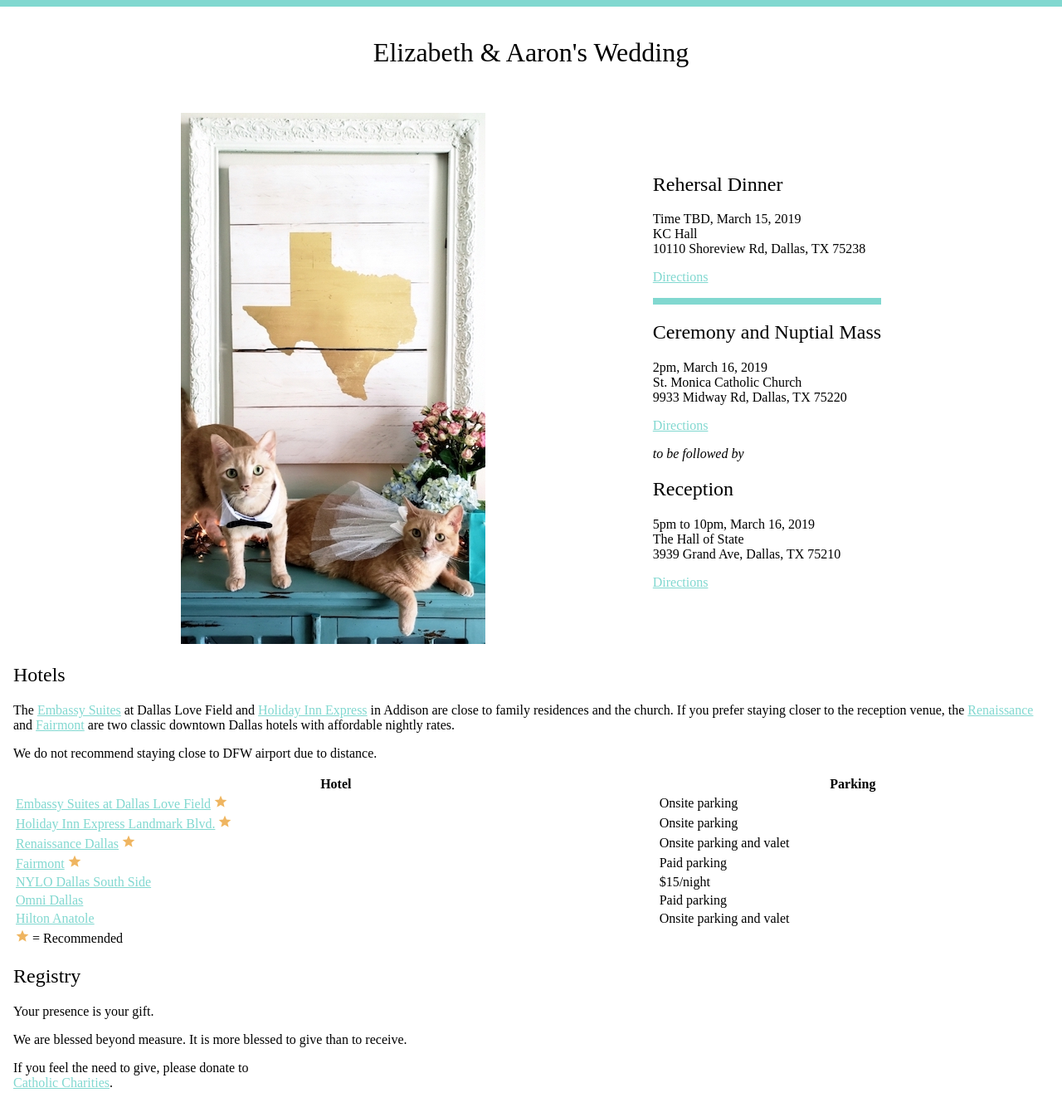
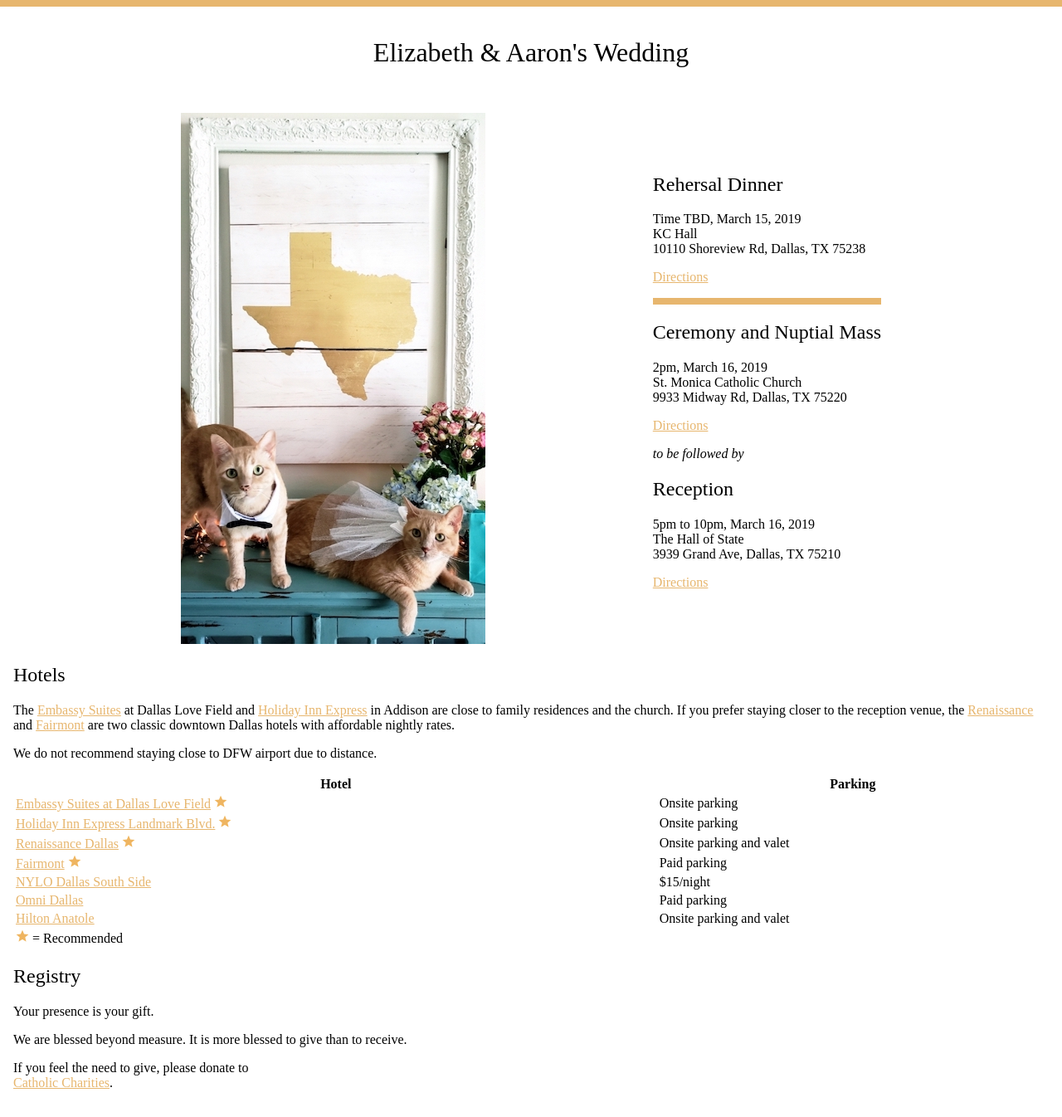
Before and after one commit to breckenedge/meowiedintexas.com, a Jekyll site: the page built from index.html, in a window 1280 px wide. Shown: the whole page at 83% size. Built offline with Jekyll 4.4.1, drawn with Linux system fonts in a browser that asks for light colours.

Commit message:
Replace blue with gold as accent color

```diff
--- a/assets/main.css
+++ b/assets/main.css
@@ -1,5 +1,7 @@
 :root {
   --tiffanyBlueColor: #81d8d0;
+  --goldColor: rgb(231, 182, 110);
+  --accentColor: var(--goldColor);
   --bodyBackgroundColor: white;
 }
 
@@ -12,13 +14,13 @@ body {
 }
 
 header {
-  border-top: 0.5em solid var(--tiffanyBlueColor);
+  border-top: 0.5em solid var(--accentColor);
   padding: 1em 0;
   text-align: center;
 }
 
 hr {
-  border-top: 0.5em solid var(--tiffanyBlueColor);
+  border-top: 0.5em solid var(--accentColor);
   border-bottom: none;
   border-left: none;
   border-right: none;
@@ -31,7 +33,7 @@ main {
 main a,
 main a:active,
 main a:visited {
-  color: var(--tiffanyBlueColor);
+  color: var(--accentColor);
 }
 
 .row {
```
